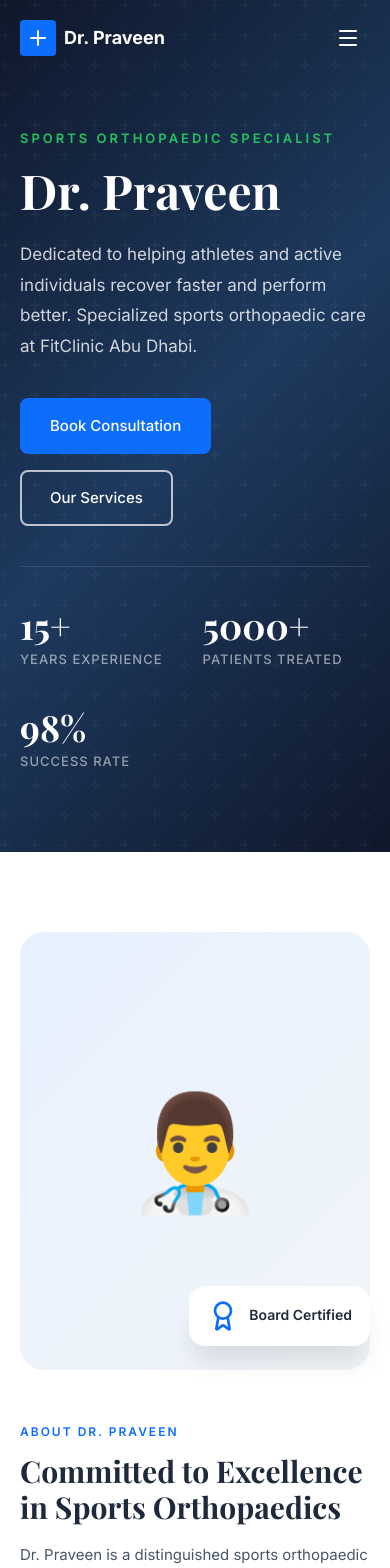
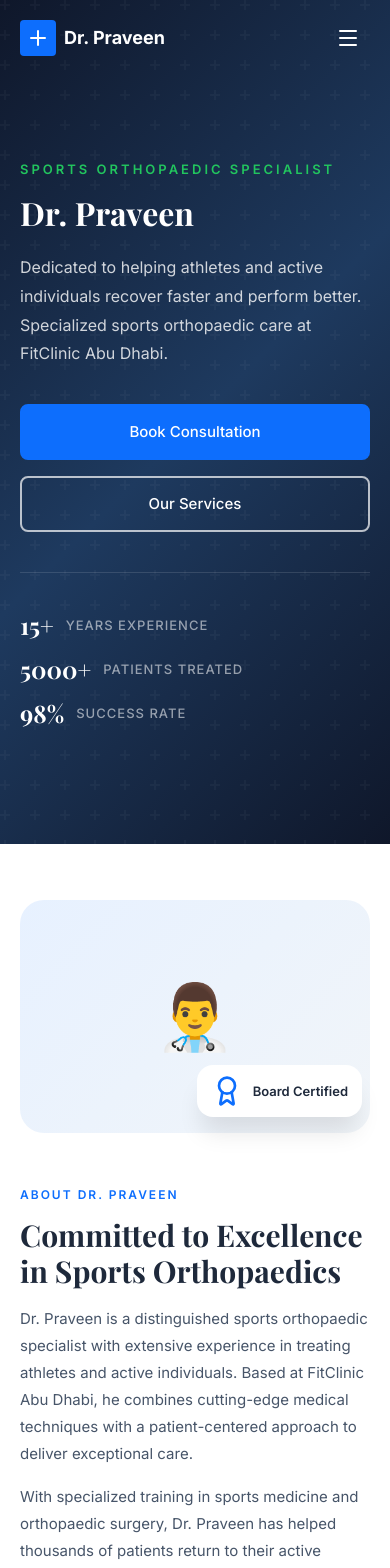
Before and after one commit to praveenortho1-gif/orthoweb, a React (Vite) app: page / in a window 390 px wide. Shown: the top 1568 px of the page. Built offline with nearby package versions, Linux system fonts and the light colour scheme.

Commit message:
initial commit

```diff
--- a/src/styles/index.css
+++ b/src/styles/index.css
@@ -1186,3 +1186,146 @@ button {
   color: rgba(255,255,255,0.4);
   font-size: 0.8125rem;
 }
+
+/* ================================
+   Mobile Responsive Fixes
+================================ */
+
+/* Reduce section padding on small screens */
+@media (max-width: 767px) {
+  :root {
+    --section-padding: 56px;
+  }
+
+  /* Hero — tighter on very small screens */
+  .hero-content {
+    padding: 6.5rem 1.25rem 4rem;
+  }
+
+  .hero-title {
+    font-size: 2.25rem;
+  }
+
+  .hero-description {
+    font-size: 1rem;
+  }
+
+  .hero-stats {
+    gap: 1.5rem;
+    justify-content: space-between;
+  }
+
+  .stat-item {
+    min-width: 80px;
+  }
+
+  .stat-number {
+    font-size: 1.75rem;
+  }
+
+  /* Hero buttons stack full-width on very small screens */
+  .hero-buttons {
+    flex-direction: column;
+    align-items: stretch;
+  }
+
+  .hero-buttons .btn {
+    width: 100%;
+    justify-content: center;
+  }
+
+  /* About badge — keep inside bounds */
+  .about-badge {
+    right: 0.5rem;
+    bottom: 1rem;
+    padding: 0.625rem 0.875rem;
+  }
+
+  .badge-text {
+    font-size: 0.8125rem;
+  }
+
+  /* Image placeholder — shorter on mobile */
+  .image-placeholder {
+    aspect-ratio: 3/2;
+    font-size: 4rem;
+    max-width: 100%;
+  }
+
+  /* Expertise feature cards — single column on small screens */
+  .expertise-features {
+    grid-template-columns: 1fr;
+  }
+
+  /* CTA banner tighter padding */
+  .cta-banner {
+    padding: 1.75rem 1.25rem;
+    border-radius: var(--radius-lg);
+    margin-bottom: 2.5rem;
+  }
+
+  .cta-banner h2 {
+    font-size: 1.375rem;
+  }
+
+  /* Contact form wrapper tighter padding */
+  .contact-form-wrapper {
+    padding: 1.5rem 1.25rem;
+    border-radius: var(--radius-lg);
+  }
+
+  /* Footer links — keep 2 col but reduce gap */
+  .footer-links {
+    gap: 1.5rem;
+  }
+
+  /* Testimonial card tighter */
+  .testimonial-content {
+    padding: 1.75rem 1.25rem;
+  }
+
+  .testimonial-text {
+    font-size: 0.9375rem;
+  }
+
+  /* Section header spacing */
+  .section-header {
+    margin-bottom: 2.5rem;
+  }
+}
+
+/* Extra small screens (< 400px) */
+@media (max-width: 400px) {
+  .hero-title {
+    font-size: 2rem;
+  }
+
+  .hero-stats {
+    flex-direction: column;
+    gap: 1.25rem;
+    border-top: 1px solid rgba(255,255,255,0.12);
+  }
+
+  .stat-item {
+    display: flex;
+    flex-direction: row;
+    align-items: center;
+    gap: 0.75rem;
+    min-width: unset;
+  }
+
+  .stat-number {
+    font-size: 1.5rem;
+  }
+
+  /* Footer links stack on tiny screens */
+  .footer-links {
+    grid-template-columns: 1fr;
+    gap: 1.5rem;
+  }
+
+  /* Expertise features single col */
+  .expertise-features {
+    grid-template-columns: 1fr;
+  }
+}
```
